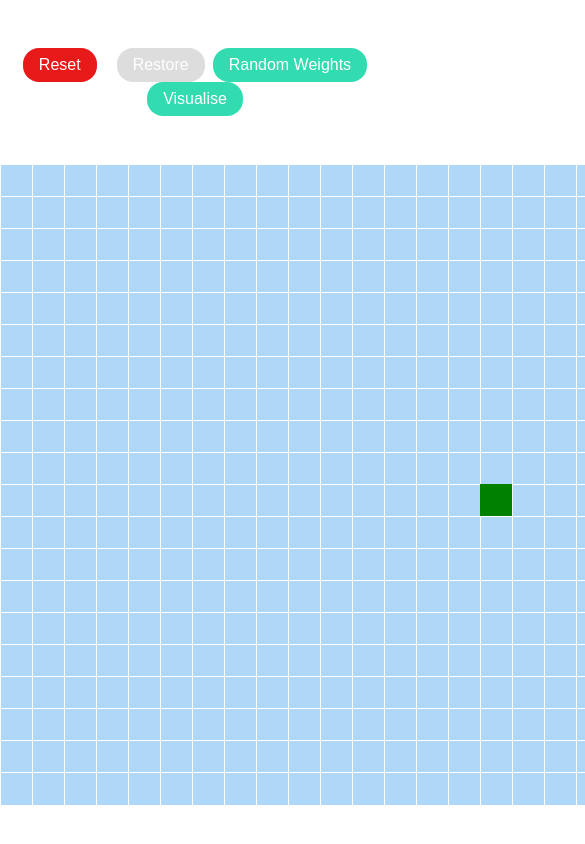
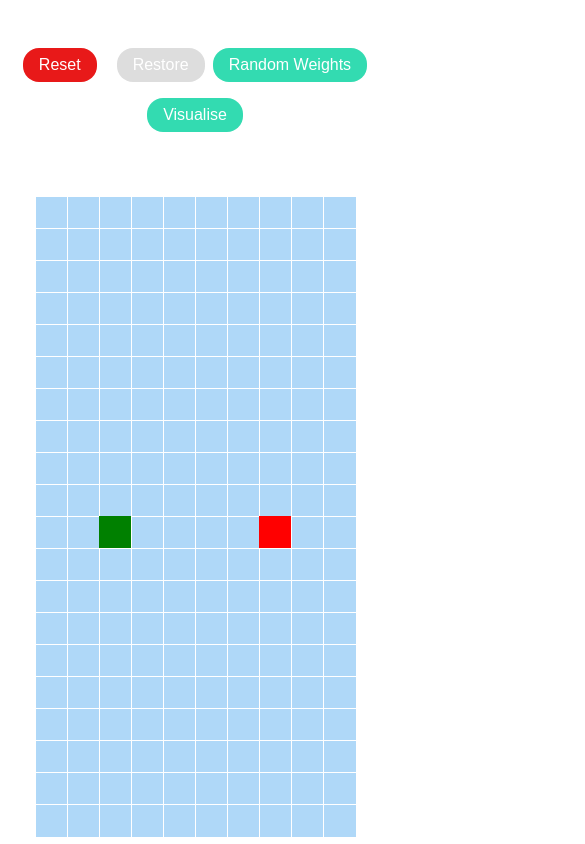
Before and after one commit to Kiyeo/pathfinding-visualiser, a React (Create React App) app: page / in a window 390 px wide. Shown: the top 844 px of the page, 585 px wide, since content can reach past the window. Built offline with nearby package versions, Linux system fonts and the light colour scheme.

Commit message:
Make grid column scale to window width

```diff
--- a/src/App.css
+++ b/src/App.css
@@ -1,3 +1,26 @@
-.App {
-  text-align: center;
+/*
+ * Beautiful solution
+ * https://r00t.io/managing-websites/a-way-to-fix-websites-for-samsung-galaxy-folds-280px-width-display/
+ */
+
+@media (max-width: 280px) {
+  .galaxy-fold-open-your-device {
+    display: block !important;
+    position: absolute;
+    top: 0;
+    left: 0;
+    right: 0;
+    bottom: 0;
+    background: #fff;
+    z-index: 2147483647;
+  }
+
+  .galaxy-fold-open-your-device::after {
+    content: "Please unfold your phone 🤣";
+    display: block;
+    display: flex;
+    height: 100vh;
+    justify-content: center;
+    align-items: center;
+  }
 }
--- a/src/App.js
+++ b/src/App.js
@@ -8,13 +8,13 @@ import {
 import "./App.css";
 
 const NUM_ROWS = 20;
-const NUM_COLUMNS = 50;
+const NUM_COLUMNS = Math.floor(window.innerWidth * 0.003) * 10;
 const NODE_REM = 2;
 
 const START_NODE_ROW = 10;
-const START_NODE_COL = 15;
+const START_NODE_COL = Math.floor(NUM_COLUMNS * 0.25);
 const FINISH_NODE_ROW = 10;
-const FINISH_NODE_COL = 35;
+const FINISH_NODE_COL = Math.floor(NUM_COLUMNS * 0.75);
 
 const App = () => {
   const startNode = useRef();
@@ -203,6 +203,7 @@ const App = () => {
 
   const animateShortestPath = (nodesInShortestPathOrder) => {
     let delay = 0;
+    if (nodesInShortestPathOrder[0].isStart) {
       for (let i = 0; i < nodesInShortestPathOrder.length; i++) {
         delay = i;
         timeOut.current.push(
@@ -213,6 +214,12 @@ const App = () => {
           }, 50 * i)
         );
       }
+    } else {
+      const startNodeRow = startNode.current.row;
+      const startNodeCol = startNode.current.col;
+      nodeRefArray.current[`${startNodeRow}-${startNodeCol}`].className =
+        "node node-start";
+    }
     timeOut.current.push(
       setTimeout(() => {
         setIsVisualising(false);
@@ -222,6 +229,8 @@ const App = () => {
   };
 
   const visualiseDijkstra = () => {
+    console.log(window.innerHeight * 0.01);
+    console.log(window.innerWidth * 0.01);
     // resets css when resimulating
     if (isPostVisualise) resetVisitedNodeCSS();
     setIsVisualising(true);
@@ -350,10 +359,16 @@ const App = () => {
   };
 
   return (
+    <>
+      <div
+        className="galaxy-fold-open-your-device"
+        style={{ display: "none" }}
+      ></div>
       <div className="App">
         <div
           className="button-container"
           style={{
+            textAlign: "center",
             margin: "3rem auto",
           }}
         >
@@ -432,6 +447,7 @@ const App = () => {
           )}
         </div>
       </div>
+    </>
   );
 };
 
--- a/src/components/Button.css
+++ b/src/components/Button.css
@@ -1,5 +1,5 @@
 button {
-  margin: auto 0.25rem auto 0.25rem;
+  margin: auto 0.25rem 1rem 0.25rem;
   cursor: pointer;
   padding: 0.5rem 1rem 0.5rem 1rem;
   background: rgba(0, 211, 158, 0.8);
--- a/src/components/Node.css
+++ b/src/components/Node.css
@@ -1,22 +1,8 @@
-@font-face {
-  font-family: "Alcubierre";
-  src: url("//db.onlinewebfonts.com/t/d08a067b981040590322dd2495d05893.eot");
-  src: url("//db.onlinewebfonts.com/t/d08a067b981040590322dd2495d05893.eot?#iefix")
-      format("embedded-opentype"),
-    url("//db.onlinewebfonts.com/t/d08a067b981040590322dd2495d05893.woff2")
-      format("woff2"),
-    url("//db.onlinewebfonts.com/t/d08a067b981040590322dd2495d05893.woff")
-      format("woff"),
-    url("//db.onlinewebfonts.com/t/d08a067b981040590322dd2495d05893.ttf")
-      format("truetype"),
-    url("//db.onlinewebfonts.com/t/d08a067b981040590322dd2495d05893.svg#Alcubierre")
-      format("svg");
-}
-
 .node {
   font-family: Alcubierre;
   font-size: 1.5rem;
   touch-action: none;
+  text-align: center;
   float: left;
   width: 2rem;
   height: 2rem;
@@ -148,7 +134,6 @@
   animation-fill-mode: forwards;
   animation-play-state: running;
   color: black;
-  border: 0px;
 }
 
 @keyframes visitedAnimation {
@@ -182,7 +167,6 @@
   animation-iteration-count: 1;
   animation-fill-mode: forwards;
   animation-play-state: running;
-  border: 0px;
   background-color: rgb(255, 254, 106);
   font-weight: 600;
 }
--- a/src/components/Node.jsx
+++ b/src/components/Node.jsx
@@ -1,5 +1,6 @@
 import React, { forwardRef } from "react";
 import "./Node.css";
+import "../index.css";
 
 export default forwardRef((props, ref) => {
   const {
--- a/src/index.css
+++ b/src/index.css
@@ -1,13 +1,14 @@
-body {
-  margin: 0;
-  font-family: -apple-system, BlinkMacSystemFont, 'Segoe UI', 'Roboto', 'Oxygen',
-    'Ubuntu', 'Cantarell', 'Fira Sans', 'Droid Sans', 'Helvetica Neue',
-    sans-serif;
-  -webkit-font-smoothing: antialiased;
-  -moz-osx-font-smoothing: grayscale;
+@font-face {
+  font-family: "Alcubierre";
+  src: url("//db.onlinewebfonts.com/t/d08a067b981040590322dd2495d05893.eot");
+  src: url("//db.onlinewebfonts.com/t/d08a067b981040590322dd2495d05893.eot?#iefix")
+      format("embedded-opentype"),
+    url("//db.onlinewebfonts.com/t/d08a067b981040590322dd2495d05893.woff2")
+      format("woff2"),
+    url("//db.onlinewebfonts.com/t/d08a067b981040590322dd2495d05893.woff")
+      format("woff"),
+    url("//db.onlinewebfonts.com/t/d08a067b981040590322dd2495d05893.ttf")
+      format("truetype"),
+    url("//db.onlinewebfonts.com/t/d08a067b981040590322dd2495d05893.svg#Alcubierre")
+      format("svg");
 }
-
-code {
-  font-family: source-code-pro, Menlo, Monaco, Consolas, 'Courier New',
-    monospace;
-}
```
Also changed, not shown: 1 other file (tests, documents, lock files or other folders). Lines whose indentation alone changed are shown as unchanged.
